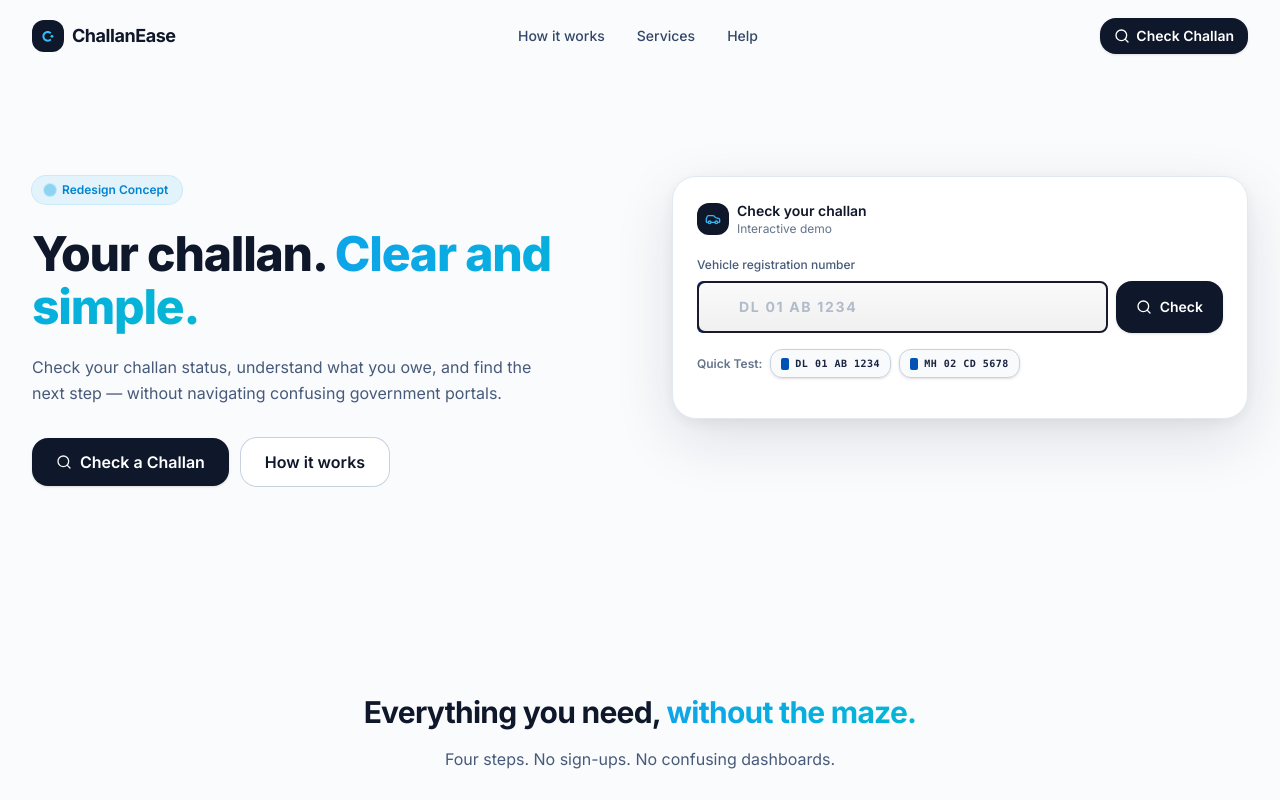
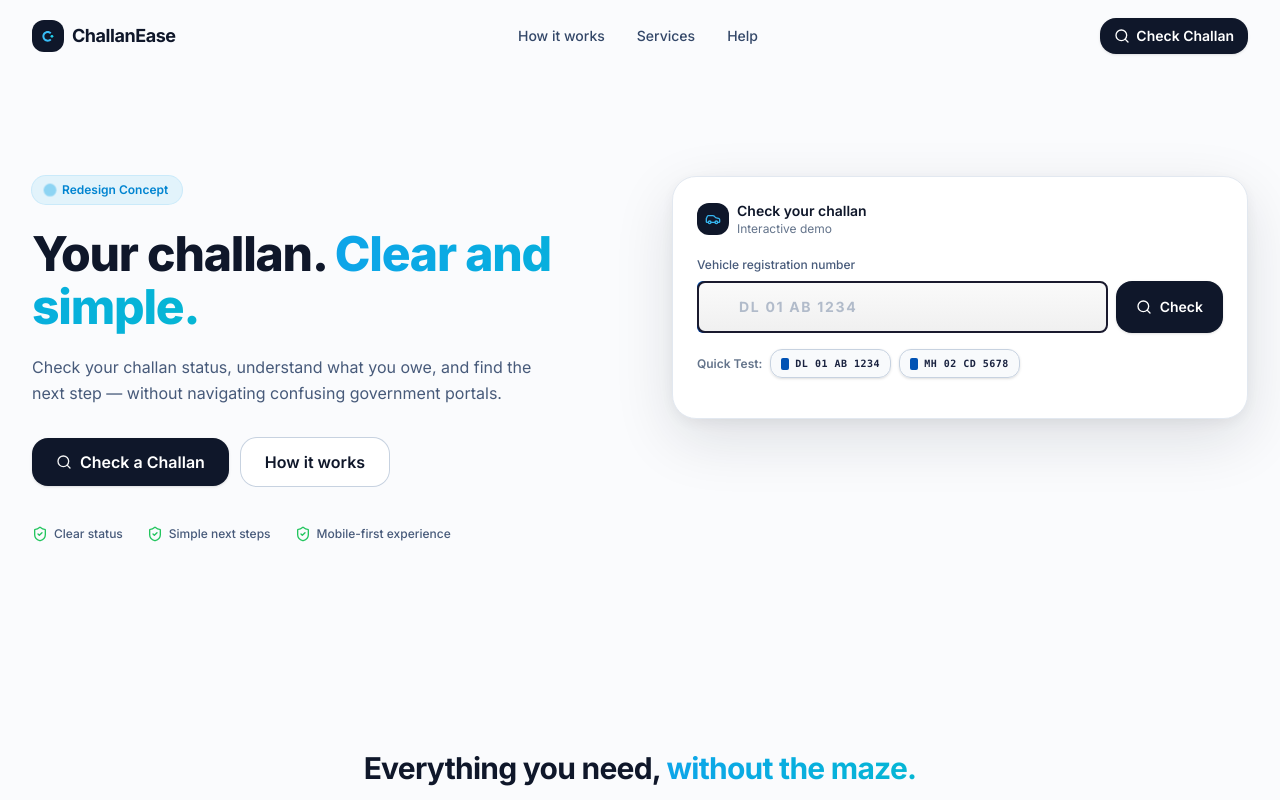
Before and after one commit to TusarGoswami/challanease-redesign, a React (Vite) app: page / in a window 1280 px wide. Shown: the top 800 px of the page. Built offline with nearby package versions, Linux system fonts and the light colour scheme.

Commit message:
feat: update check indicators under hero CTAs to demonstrate verifiable features

```diff
--- a/src/sections/Hero.jsx
+++ b/src/sections/Hero.jsx
@@ -144,6 +144,22 @@ export default function Hero() {
               >
                 How it works
               </Button>
+            </div>
+
+            {/* Quick check indicators */}
+            <div className="mt-10 flex flex-wrap gap-6 text-xs text-navy-500 font-medium">
+              <div className="flex items-center gap-1.5">
+                <ShieldCheck className="w-4 h-4 text-green-500" aria-hidden="true" />
+                Clear status
+              </div>
+              <div className="flex items-center gap-1.5">
+                <ShieldCheck className="w-4 h-4 text-green-500" aria-hidden="true" />
+                Simple next steps
+              </div>
+              <div className="flex items-center gap-1.5">
+                <ShieldCheck className="w-4 h-4 text-green-500" aria-hidden="true" />
+                Mobile-first experience
+              </div>
             </div>
           </motion.div>
 
```
